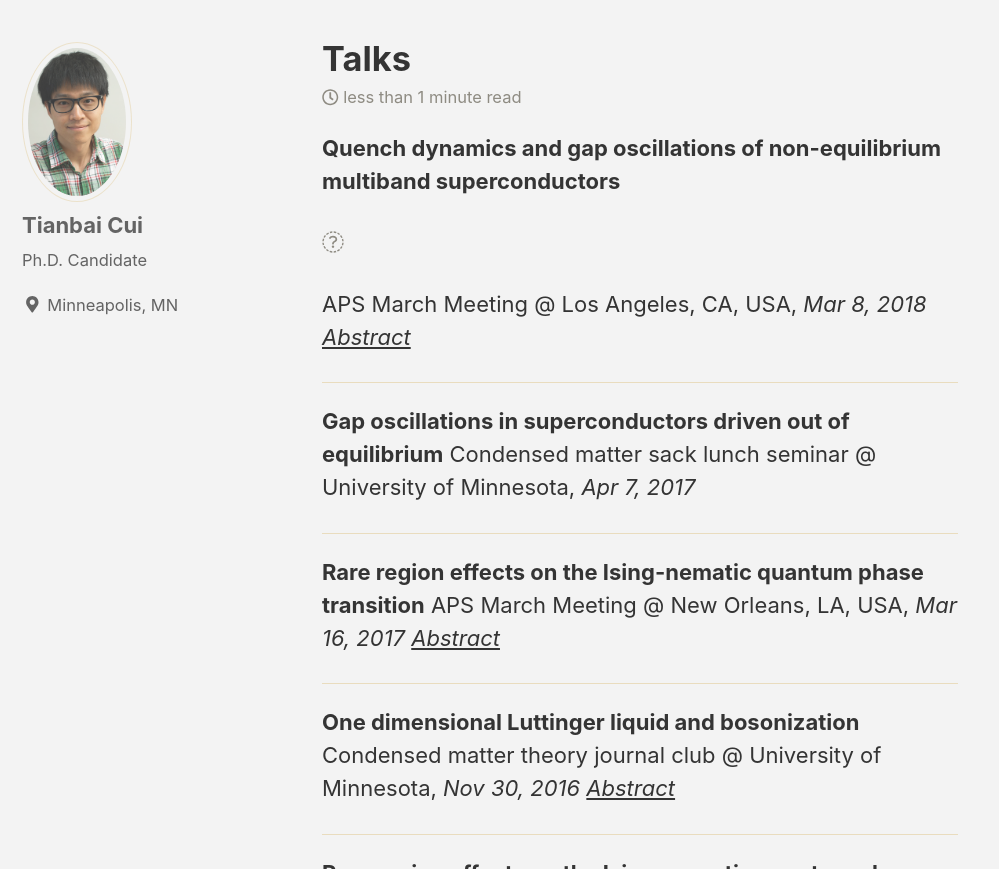
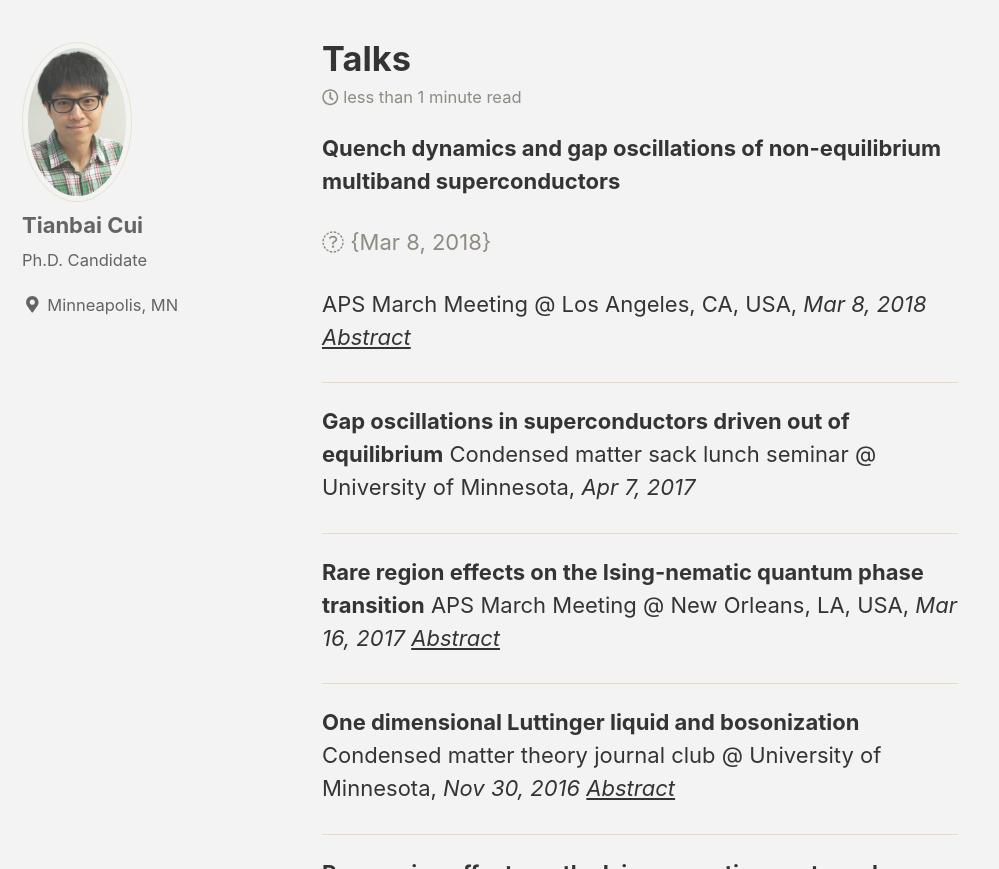
Before and after one commit to TianbaiCui/tianbaicui.github.io, a Jekyll site: the page built from _pages/Talks.md, in a window 1280 px wide and 900 px high, scrolled down 1042 px, cut to the strip 31-900 px from the top of the window. Shown: the whole strip, without its empty margins (0-999 px from the left). Built offline with Jekyll 4.4.1, drawn with Linux system fonts in a browser that asks for light colours; nearby versions of some CDN libraries.

Commit message:
Modify talks

```diff
--- a/_pages/Talks.md
+++ b/_pages/Talks.md
@@ -6,7 +6,7 @@ header:
 ---
 <strong>Quench dynamics and gap oscillations of non-equilibrium multiband superconductors</strong>
 
-<p class="page__meta"><i class="fa fa-clock-o" aria-hidden="true"></i> {{ 2018-03-08 | date: '%B %d, %Y' }}</p>
+<p class="page__meta"><i class="fa fa-clock-o" aria-hidden="true"></i> {Mar 8, 2018}</p>
 
 APS March Meeting @ Los Angeles, CA, USA, <em>Mar 8, 2018</em>
 <em><a href="https://meetings.aps.org/Meeting/MAR18/Session/R31.3">Abstract</a></em>
```
